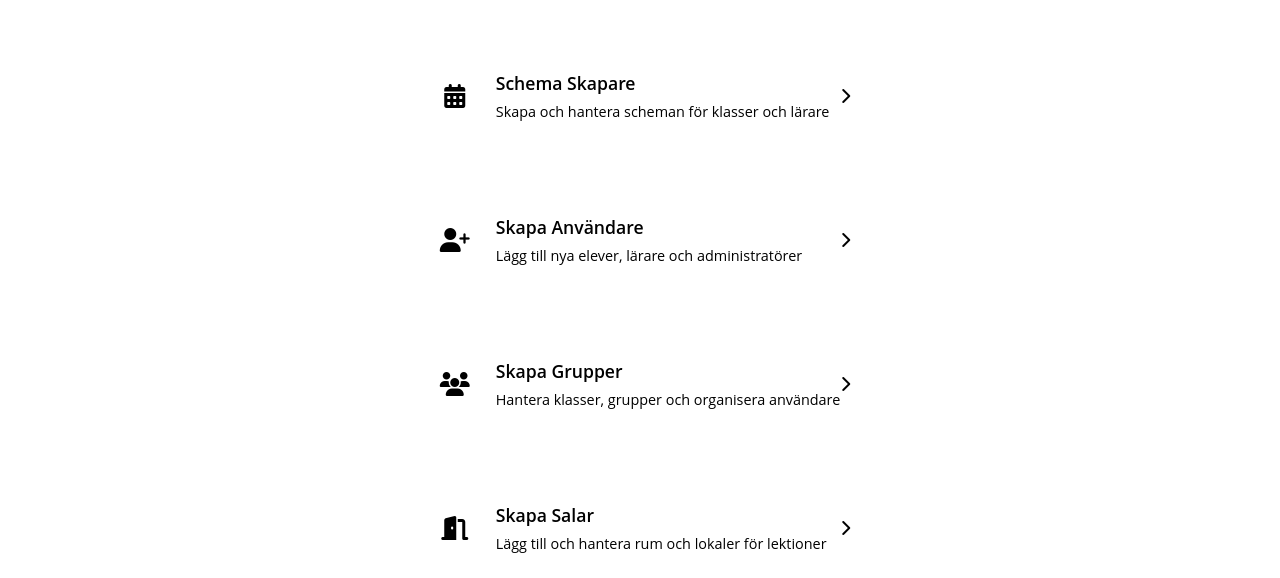
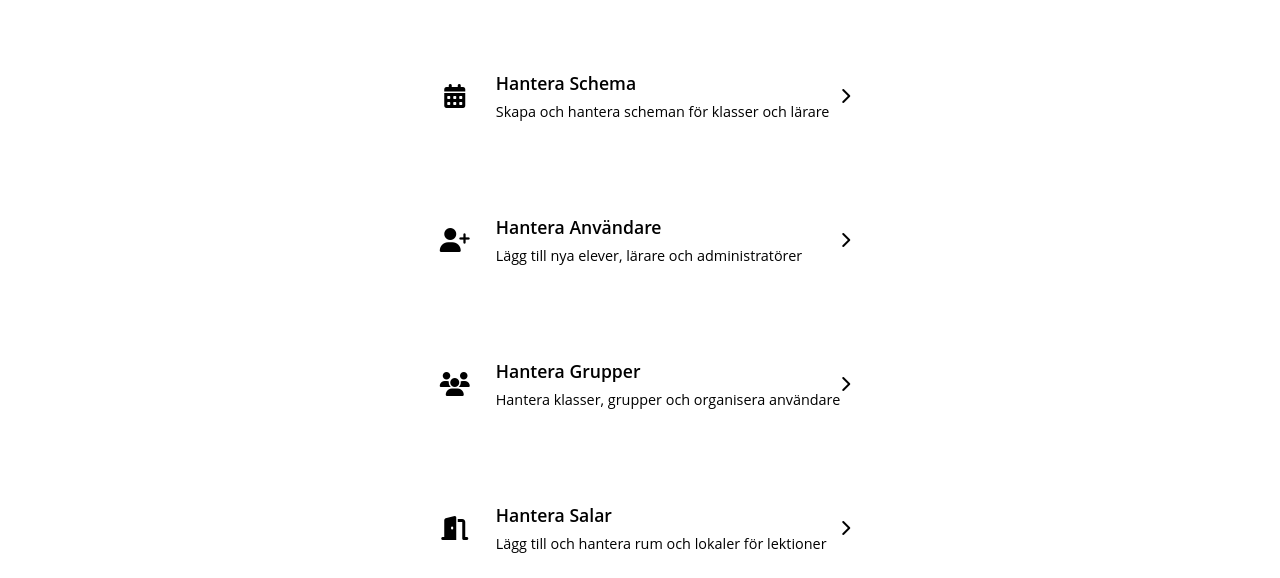
Before and after one commit to KebabMumsare/Schoolkeeper, a Vue app in the folder SchoolKeeper/: page /admintools in a window 1280 px wide. Shown: the part 204-782 px from the top of the page. Built offline with nearby package versions, Linux system fonts and the light colour scheme.

Commit message:
"Hantera" instead of "Skapa"

```diff
--- a/SchoolKeeper/src/views/AdminTools/AdminTools.vue
+++ b/SchoolKeeper/src/views/AdminTools/AdminTools.vue
@@ -15,7 +15,7 @@
         <i class="fas fa-calendar-alt"></i>
       </div>
       <div class="card-content">
-        <h3>Schema Skapare</h3>
+        <h3>Hantera Schema</h3>
         <p>Skapa och hantera scheman för klasser och lärare</p>
       </div>
       <div class="card-arrow">
@@ -31,7 +31,7 @@
         <i class="fas fa-user-plus"></i>
       </div>
       <div class="card-content">
-        <h3>Skapa Användare</h3>
+        <h3>Hantera Användare</h3>
         <p>Lägg till nya elever, lärare och administratörer</p>
       </div>
       <div class="card-arrow">
@@ -47,7 +47,7 @@
         <i class="fas fa-users"></i>
       </div>
       <div class="card-content">
-        <h3>Skapa Grupper</h3>
+        <h3>Hantera Grupper</h3>
         <p>Hantera klasser, grupper och organisera användare</p>
       </div>
       <div class="card-arrow">
@@ -63,7 +63,7 @@
         <i class="fas fa-door-open"></i>
       </div>
       <div class="card-content">
-        <h3>Skapa Salar</h3>
+        <h3>Hantera Salar</h3>
         <p>Lägg till och hantera rum och lokaler för lektioner</p>
       </div>
       <div class="card-arrow">
```
